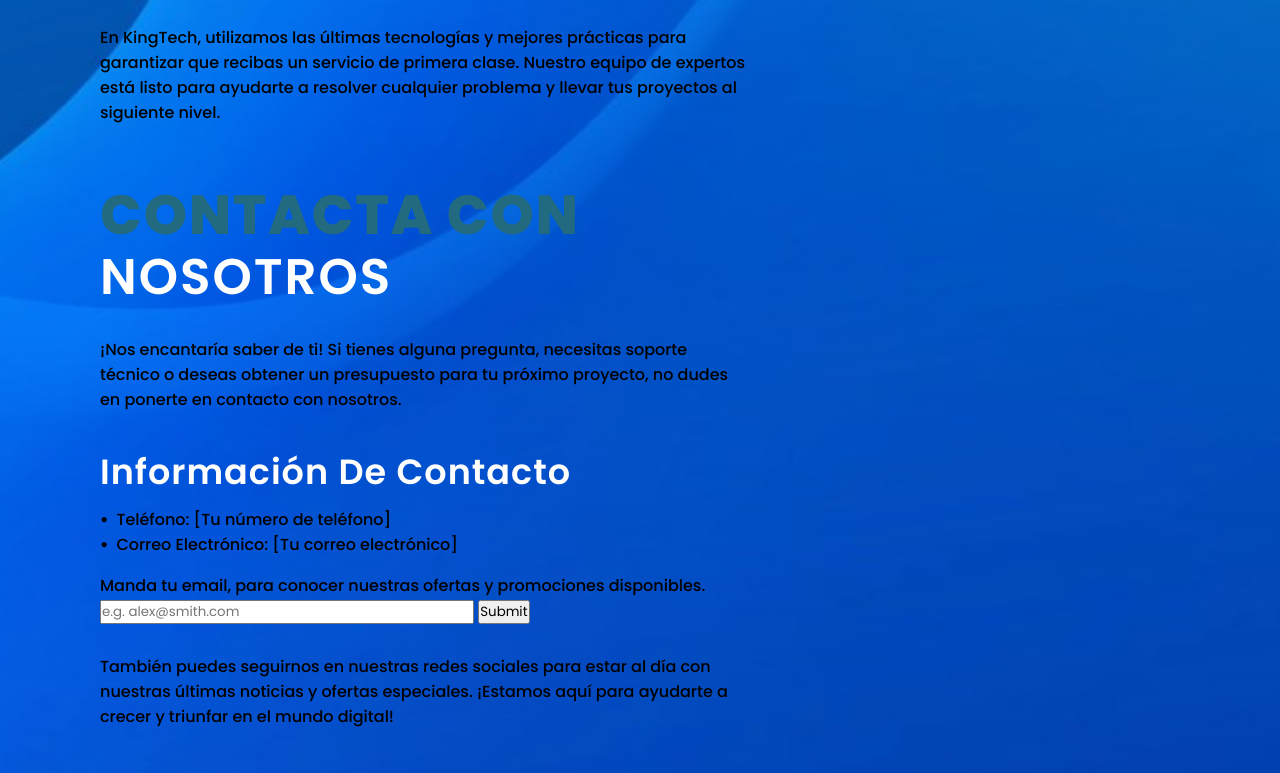
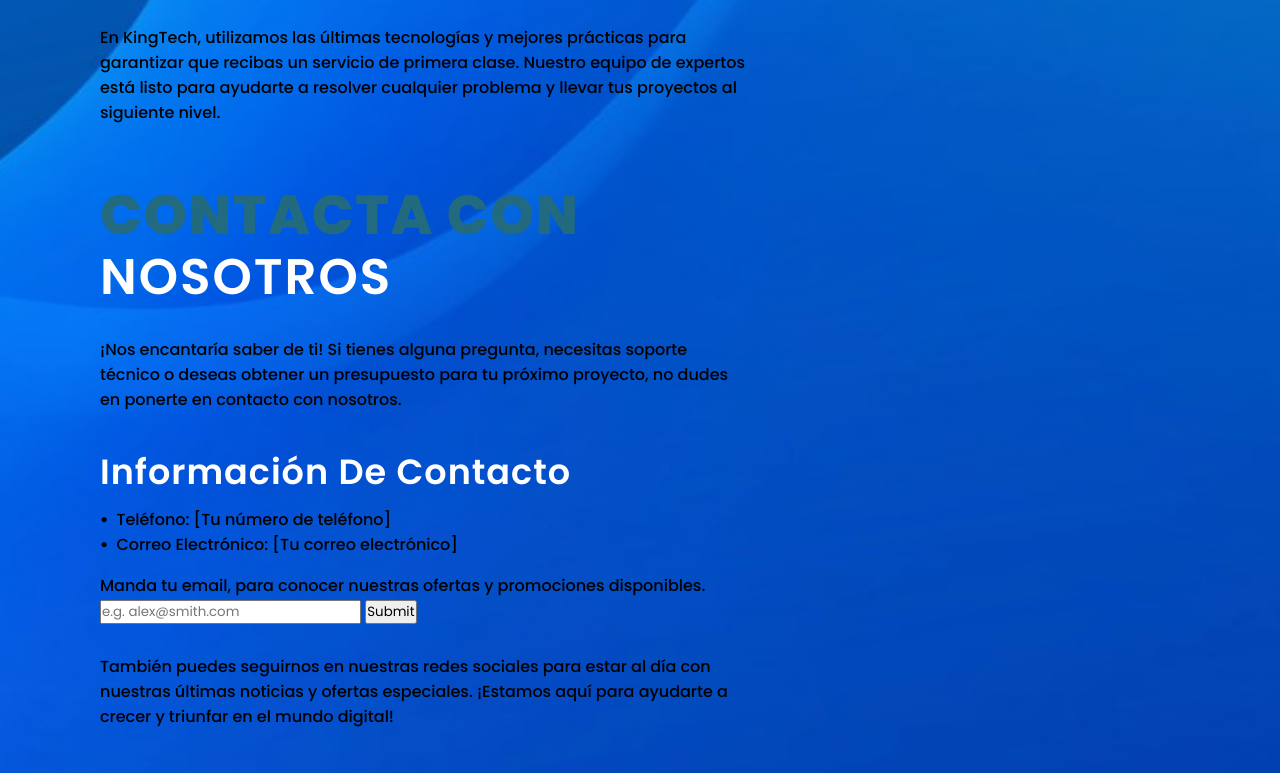
Before and after one commit to ReynoTD/repo-certproj4, a plain HTML site: page src/index.html in a window 1280 px wide. Shown: the part 1757-2530 px from the top of the page. Drawn offline with Linux system fonts and the light colour scheme.

Commit message:
Se quito el tamaño de caracteres del input con id email

```diff
--- a/src/index.html
+++ b/src/index.html
@@ -126,7 +126,6 @@
                 id="email"
                 name="email"
                 placeholder="e.g. alex@smith.com"
-                size="30"
                 required
               />
               <input type="submit" id="submit" />
```
